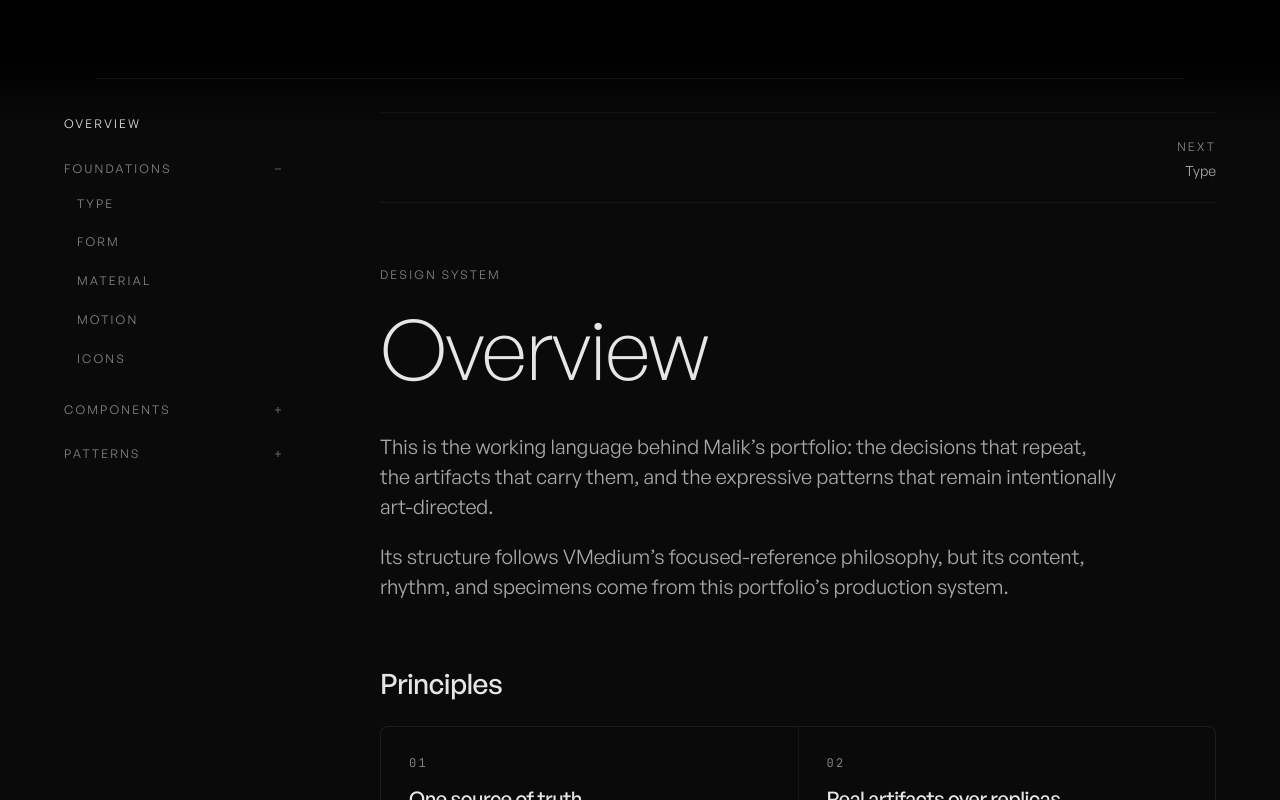
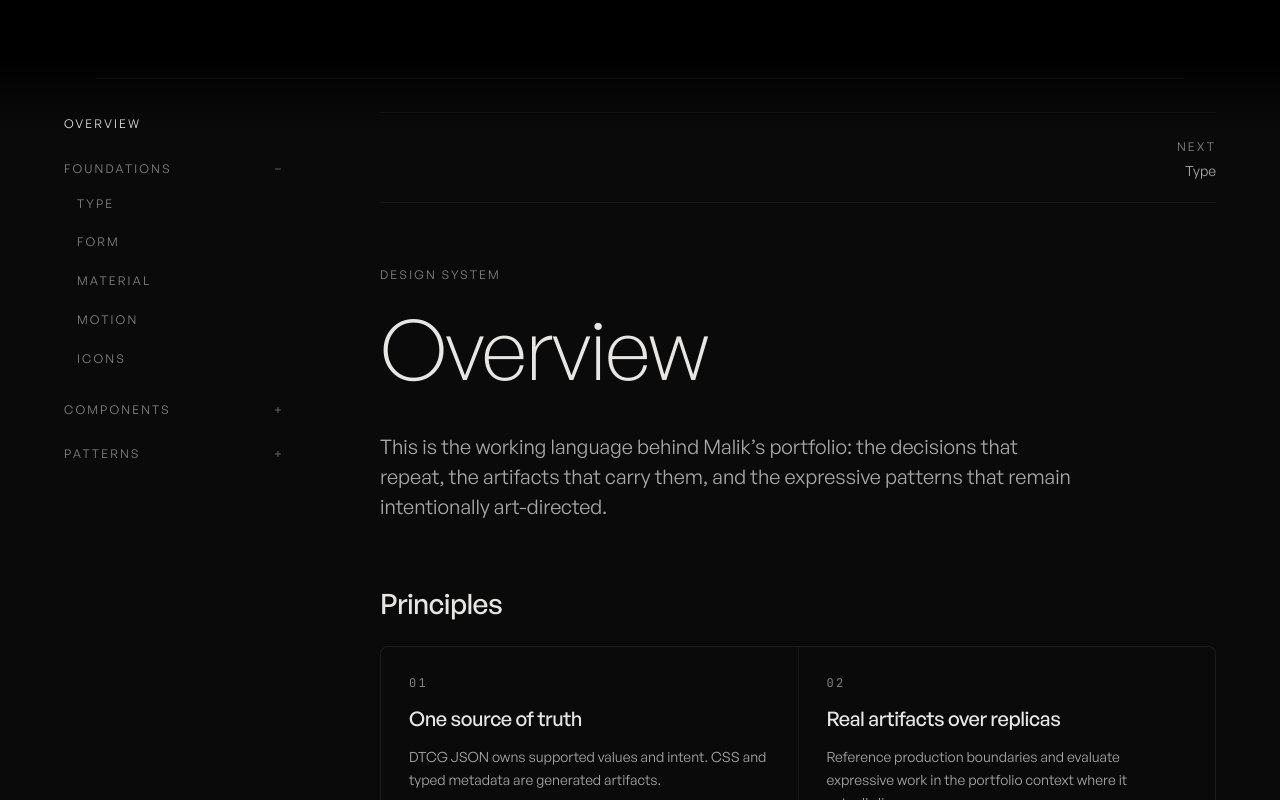
Before and after one commit to Malik1942/Malik-Portfolio, a React (Vite) app: page /design-system in a window 1280 px wide. Shown: the top 800 px of the page. Built offline with nearby package versions, Linux system fonts and the light colour scheme.

Commit message:
Drop the VMedium references from the design system
The Overview no longer credits VMedium, and the brief, decisions, specs, and plans describe the focused rail on their own terms. The remaining intro paragraph keeps its last two words together so "art-directed." no longer sits alone.

```diff
--- a/src/design-system/reference/content/Overview.tsx
+++ b/src/design-system/reference/content/Overview.tsx
@@ -1,3 +1,5 @@
+import { noOrphan } from "@/lib/noOrphan";
+
 const PRINCIPLES = [
   ["One source of truth", "DTCG JSON owns supported values and intent. CSS and typed metadata are generated artifacts."],
   ["Real artifacts over replicas", "Reference production boundaries and evaluate expressive work in the portfolio context where it actually lives."],
@@ -23,8 +25,7 @@ export function OverviewContent() {
   return (
     <div data-testid="reference-overview" className="space-y-14 md:space-y-16">
       <div className="max-w-reading space-y-5 text-base leading-relaxed text-foreground-secondary md:text-xl">
-        <p>This is the working language behind Malik’s portfolio: the decisions that repeat, the artifacts that carry them, and the expressive patterns that remain intentionally art-directed.</p>
-        <p>Its structure follows VMedium’s focused-reference philosophy, but its content, rhythm, and specimens come from this portfolio’s production system.</p>
+        <p>{noOrphan("This is the working language behind Malik’s portfolio: the decisions that repeat, the artifacts that carry them, and the expressive patterns that remain intentionally art-directed.")}</p>
       </div>
 
       <section aria-labelledby="principles-heading">
```
Also changed, not shown: 6 other files (tests, documents, lock files or other folders).
